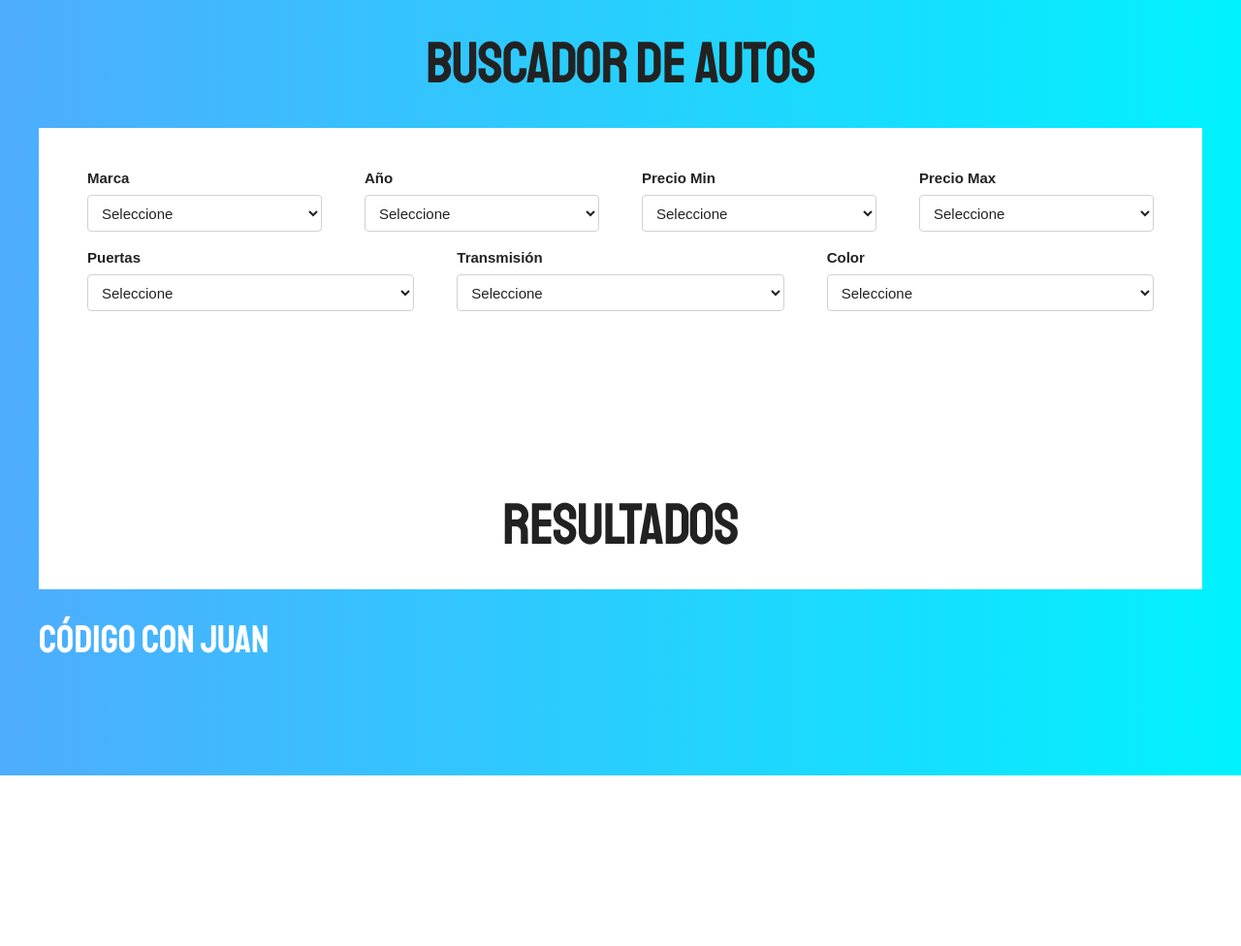
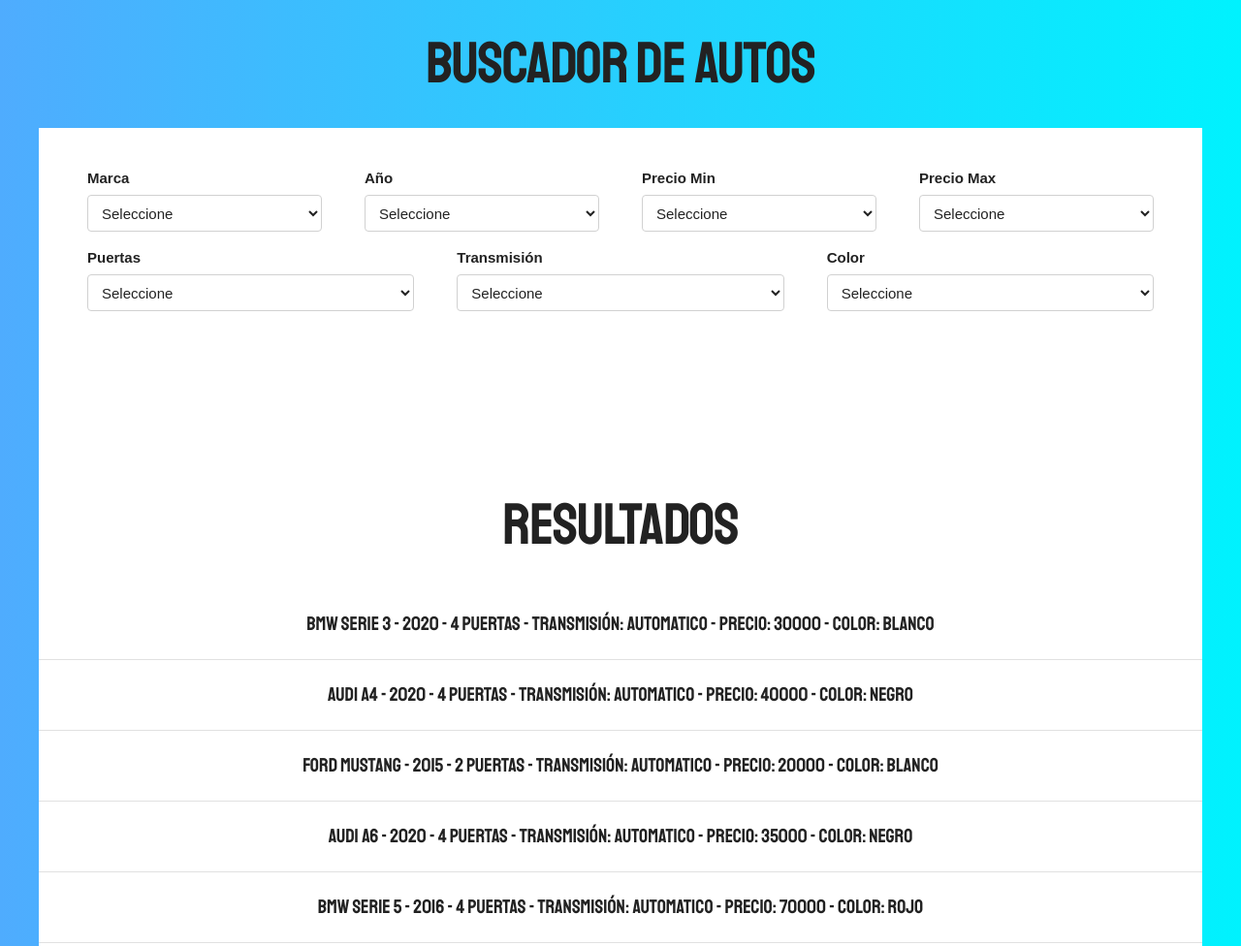
Before and after one commit to BoniNeutron/buscador-autos, a plain HTML site: page index.html in a window 1280 px wide. Shown: the top 976 px of the page at 97% size. Before the commit the page ends 800 px from the top, so only its background shows below. Drawn offline with Linux system fonts and the light colour scheme.

Commit message:
boni flojo

```diff
--- a/index.html
+++ b/index.html
@@ -102,7 +102,7 @@
         <div id="resultado"></div>
     </div>
 
-    <a class="sitio-web" href="https://www.codigoconjuan.com" rel="nofollow noopener noreferrer" >Código Con Juan</a>
+    <a class="sitio-web" href="https://www.codigoconjuan.com" rel="nofollow noopener noreferrer" >Código Con Boni</a>
 
     <script src="js/db.js"></script>
     <script src="js/app.js"></script>
--- a/js/app.js
+++ b/js/app.js
@@ -0,0 +1,22 @@
+// Variables
+const resultado = document.querySelector('#resultado');
+
+// Eventos
+document.addEventListener('DOMContentLoaded', () => {
+    mostrarAutos();
+})
+
+
+// Funciones
+function mostrarAutos() {
+    autos.forEach(auto => {
+        const autoHTML = document.createElement('p');
+        const {marca, modelo, year, puertas, transmision, precio, color} = auto;
+        autoHTML.textContent = `
+            ${marca} ${modelo} - ${year} - ${puertas} Puertas - Transmisión: ${transmision} - Precio: ${precio} - Color: ${color}
+        `;
+
+        // Insertar en el HTML
+        resultado.appendChild(autoHTML);
+    })
+}
```
